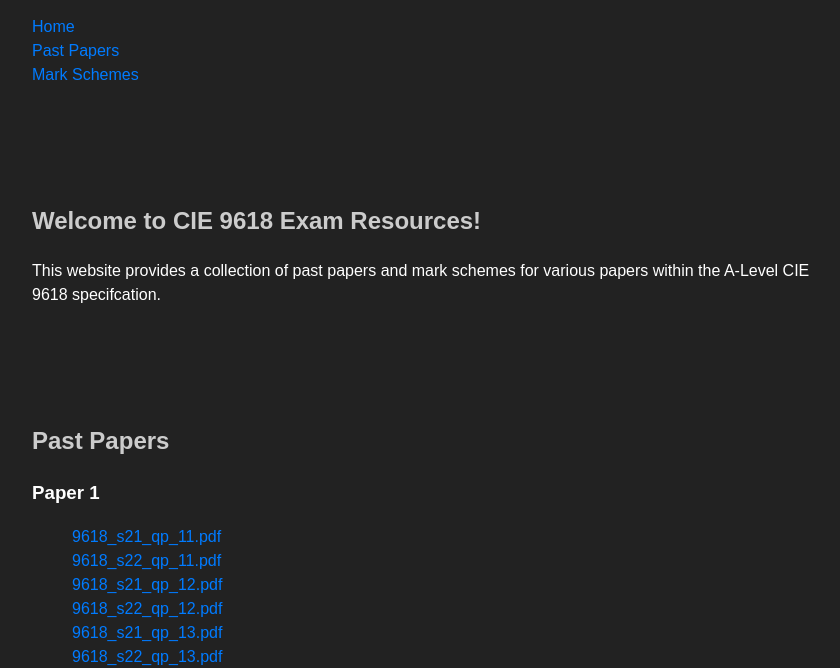
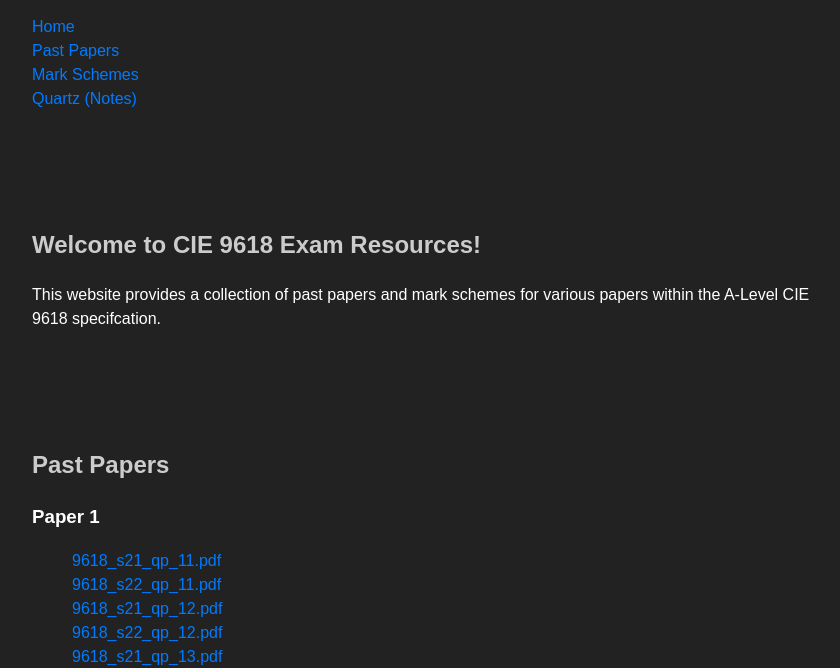
Before and after one commit to GoldenEdit/cs, a plain HTML site: page index.html in a window 1280 px wide. Shown: the part 139-807 px from the top of the page, without its empty margins (208-1048 px from the left). Drawn offline with Linux system fonts and the light colour scheme.

Commit message:
Update index.html

```diff
--- a/index.html
+++ b/index.html
@@ -18,6 +18,7 @@
           <li><a href="#index">Home</a></li>
           <li><a href="#past-papers">Past Papers</a></li>
           <li><a href="#mark-schemes">Mark Schemes</a></li>
+		  <li><a href="https://quartz.goldenedit.dev">Quartz (Notes)</a></li>
         </ul>
       </div>
     </nav>
```
